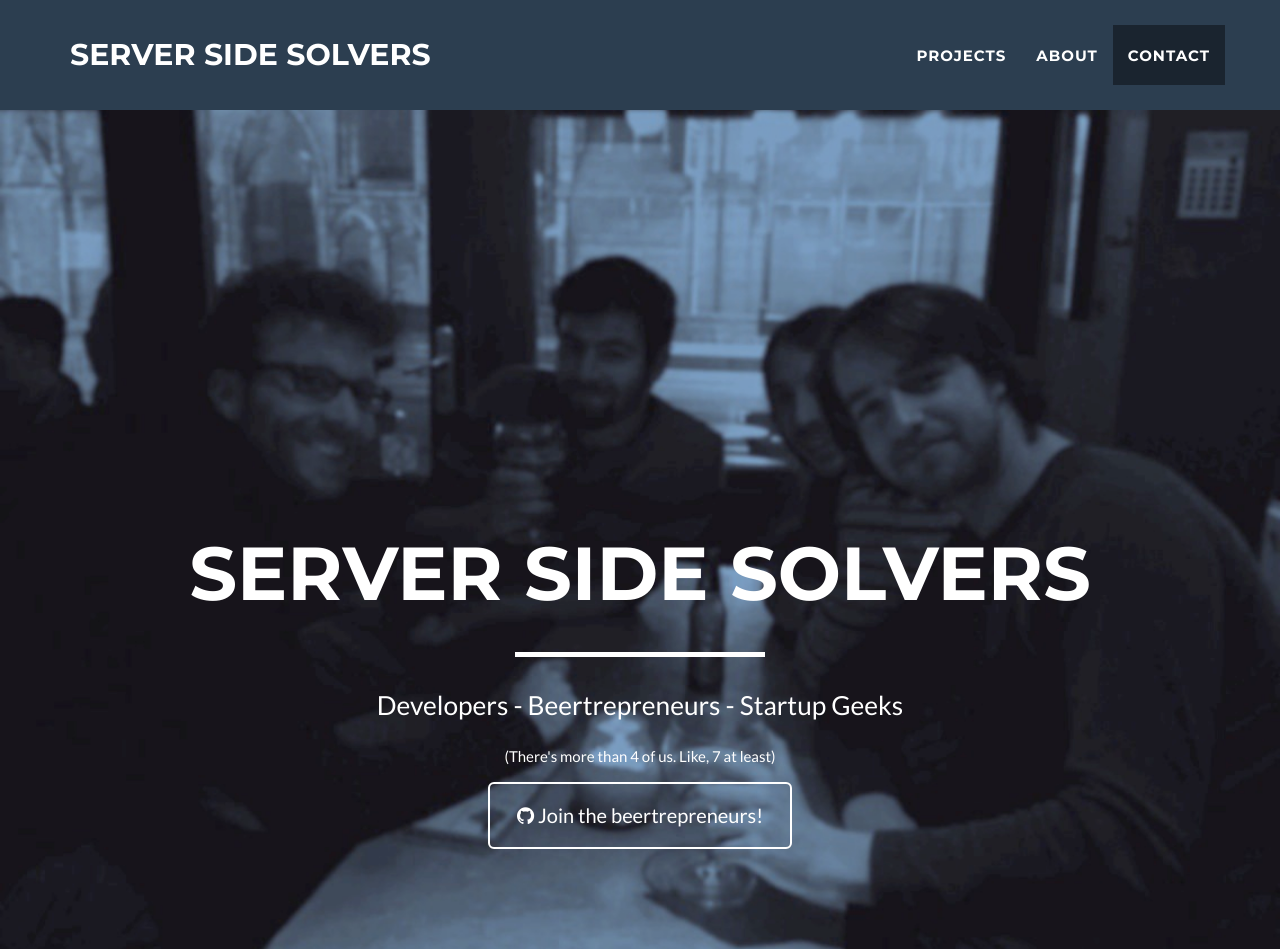
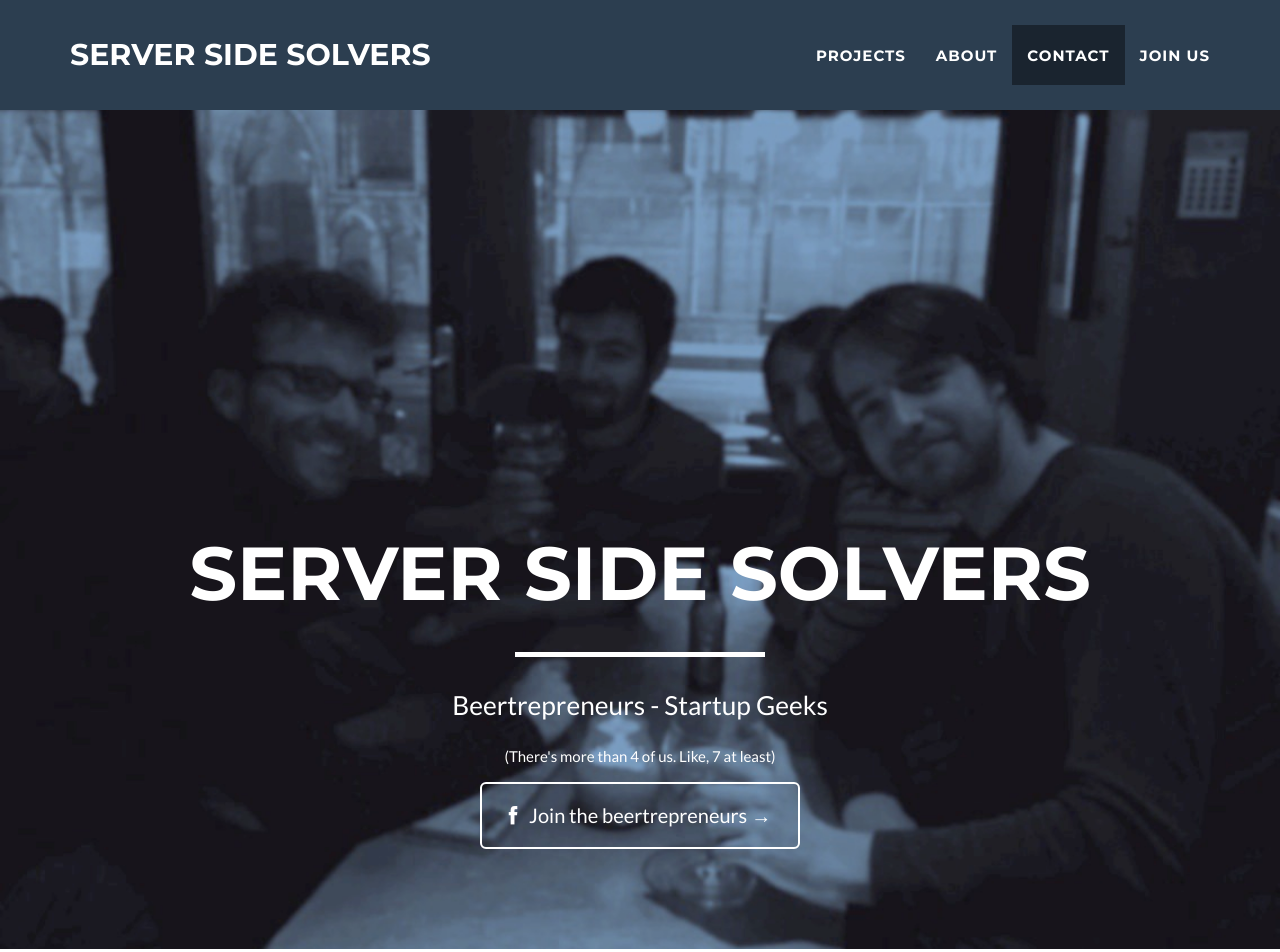
Before and after one commit to serversidesolvers/serversidesolvers.github.io, a plain HTML site: page index.html in a window 1280 px wide. Shown: the top 952 px of the page. Drawn offline with nearby package versions, Linux system fonts and the light colour scheme.

Commit message:
pointing straight to fb group, favicon

```diff
--- a/index.html
+++ b/index.html
@@ -24,6 +24,8 @@
       <script src="https://oss.maxcdn.com/libs/html5shiv/3.7.0/html5shiv.js"></script>
       <script src="https://oss.maxcdn.com/libs/respond.js/1.3.0/respond.min.js"></script>
     <![endif]-->
+
+    <link rel="icon" href="img/favicon.ico">
 
 </head>
 
@@ -58,6 +60,9 @@
                     <li class="page-scroll">
                         <a href="#contact">Contact</a>
                     </li>
+                    <li class="page-scroll">
+                        <a href="#about">Join us</a>
+                    </li>
                 </ul>
             </div>
             <!-- /.navbar-collapse -->
@@ -73,12 +78,12 @@
                     <div class="intro-text">
                         <span class="name">Server Side Solvers</span>
                         <hr class="star-light">
-                        <span class="skills">Developers - Beertrepreneurs - Startup Geeks</span>
+                        <span class="skills">Beertrepreneurs - Startup Geeks</span>
                         <br /><br />(There's more than 4 of us. Like, 7 at least)
                     </div>
                     <div class="col-lg-8 col-lg-offset-2 text-center">
-                    <a href="https://github.com/serversidesolvers/members" class="btn btn-lg btn-outline">
-                        <i class="fa fa-github"></i> Join the beertrepreneurs!
+                    <a href="https://www.facebook.com/groups/serversidesolvers/" class="btn btn-lg btn-outline">
+                        <i class="fa fa-facebook"></i> &nbsp; Join the beertrepreneurs &rarr;
                     </a>
                 </div>
                 </div>
@@ -182,7 +187,7 @@
                     <p>Server Side Solvers is a group of friendly people from in and around Ghent that are working on projects and startups, love exchanging ideas about them, and meet up irregularly to do just that over a couple of nice Belgian beers.</p>
 
                     <p>
-                        We arrange meetups through a secret Facebook group - fork our members repository and send a pull request adding yourself to <a style="font-weight:bold;text-decoration:underline;color:white;" href="https://github.com/serversidesolvers/members">our members list</a> to join us!
+                        We arrange meetups and exchange ideas and other content through the <a href="https://www.facebook.com/groups/serversidesolvers/" title="Server Side Solvers" style="color:#fafafa;text-decoration:underline;">Server Side Solvers Facebook group</a>
                     </p>
                 </div>
                 <div class="col-lg-4">
@@ -217,6 +222,10 @@
             <div class="row">
                 <div class="col-lg-8 col-lg-offset-2 text-center">
                     <h5>info@serversidesolvers.com</h5>
+
+                    <small>
+                        (Seriously, if you read this far without <a href="https://www.facebook.com/groups/serversidesolvers/" title="Server Side Solvers">Joining us</a> something's wrong. Unless you're a journalist of course!)
+                    </small>
                     <!--
                     <form role="form" method="post" enctype="text/plain" onSubmit="alert('Just kidding, simply email to info@serversidesolvers.com');return false;">
                         <div class="row">
```
Also changed, not shown: img/favicon.ico (added).
